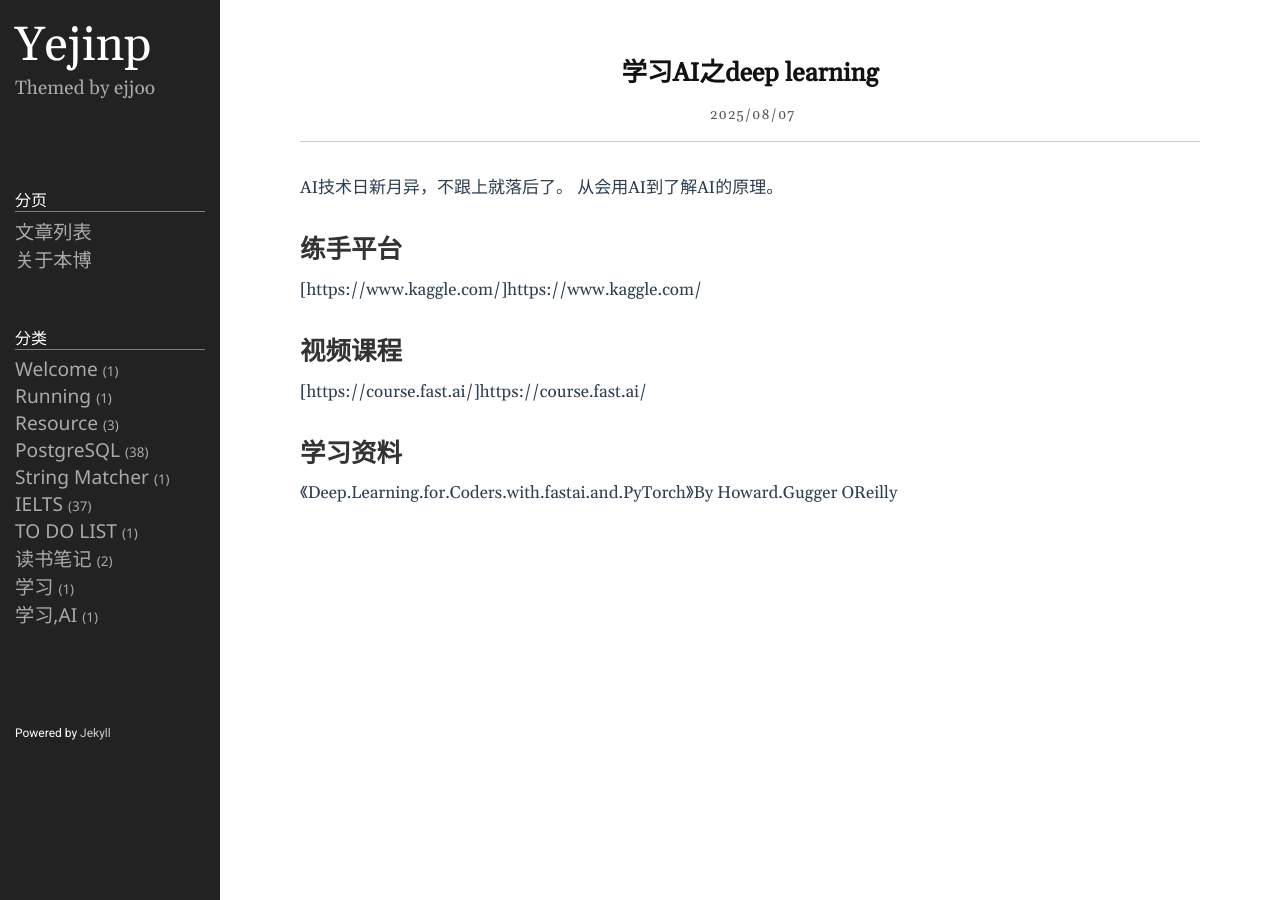
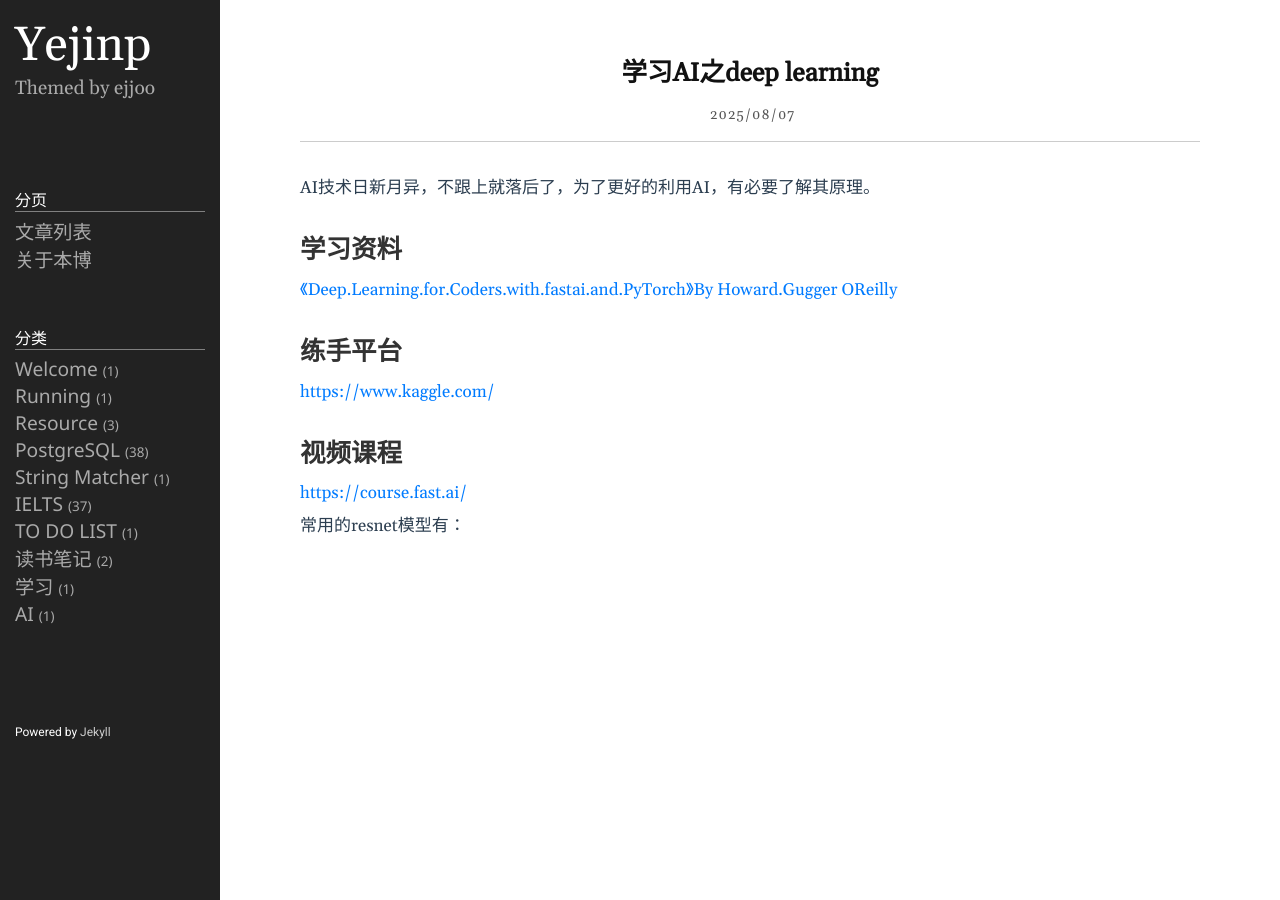
Before and after one commit to yejinp/yejinp.github.io, a Jekyll site: the page built from _posts/2025-08-07-学习AI.markdown, in a window 1280 px wide. Built offline with Jekyll 4.4.1, drawn with Linux system fonts in a browser that asks for light colours.

Commit message:
更新资源链接

```diff
--- a/_posts/2025-08-07-学习AI.markdown
+++ b/_posts/2025-08-07-学习AI.markdown
@@ -2,17 +2,19 @@
 layout: post
 title: 学习AI之deep learning
 date: 2025-08-07 22:20:23 +0800
-category: 学习,AI
+category: AI
 ---
 
-AI技术日新月异，不跟上就落后了。
-从会用AI到了解AI的原理。
+AI技术日新月异，不跟上就落后了，为了更好的利用AI，有必要了解其原理。
+
+## 学习资料
+[《Deep.Learning.for.Coders.with.fastai.and.PyTorch》By Howard.Gugger OReilly](https://www.amazon.com/Deep-Learning-Coders-fastai-PyTorch/dp/1492045527)
 
 ## 练手平台
-[https://www.kaggle.com/]https://www.kaggle.com/
+[https://www.kaggle.com/](https://www.kaggle.com/)
 
 ## 视频课程
-[https://course.fast.ai/]https://course.fast.ai/
+[https://course.fast.ai/](https://course.fast.ai/)
 
-## 学习资料
-《Deep.Learning.for.Coders.with.fastai.and.PyTorch》By Howard.Gugger OReilly
+
+常用的resnet模型有：
```
